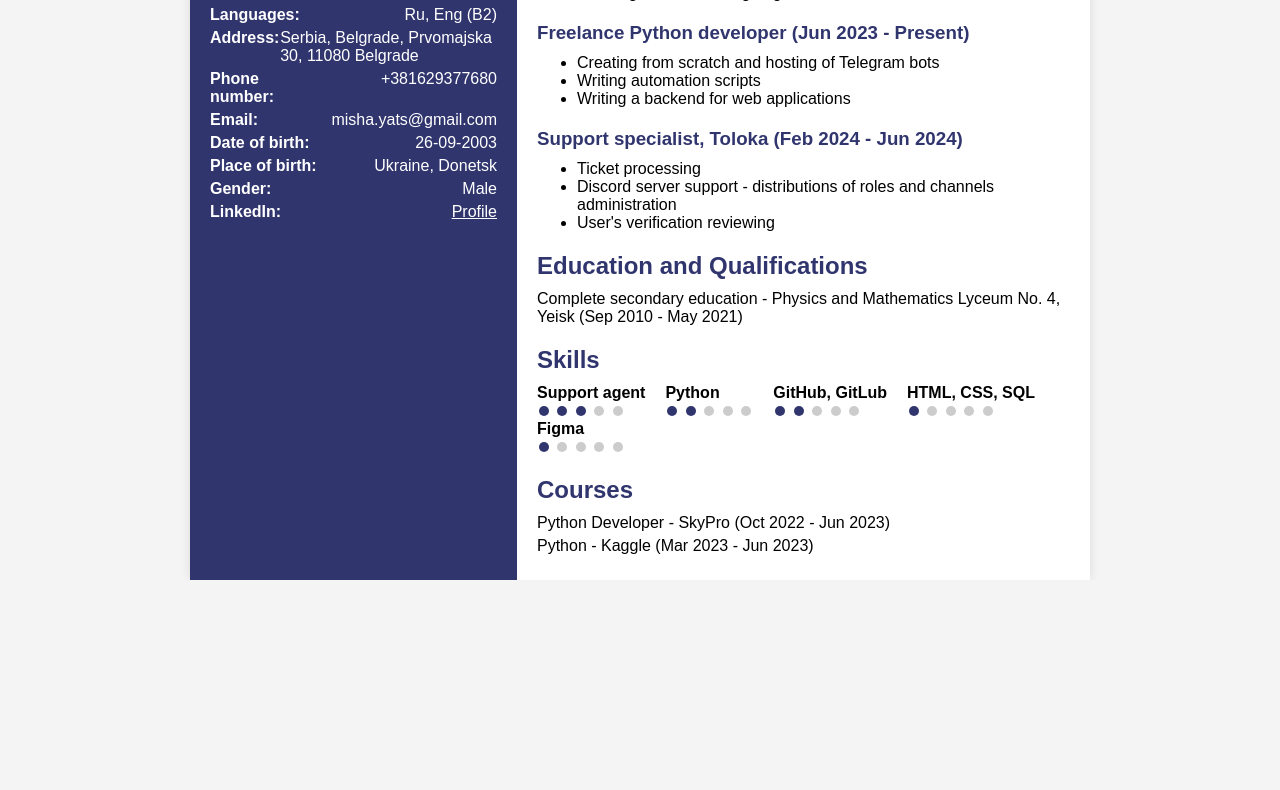
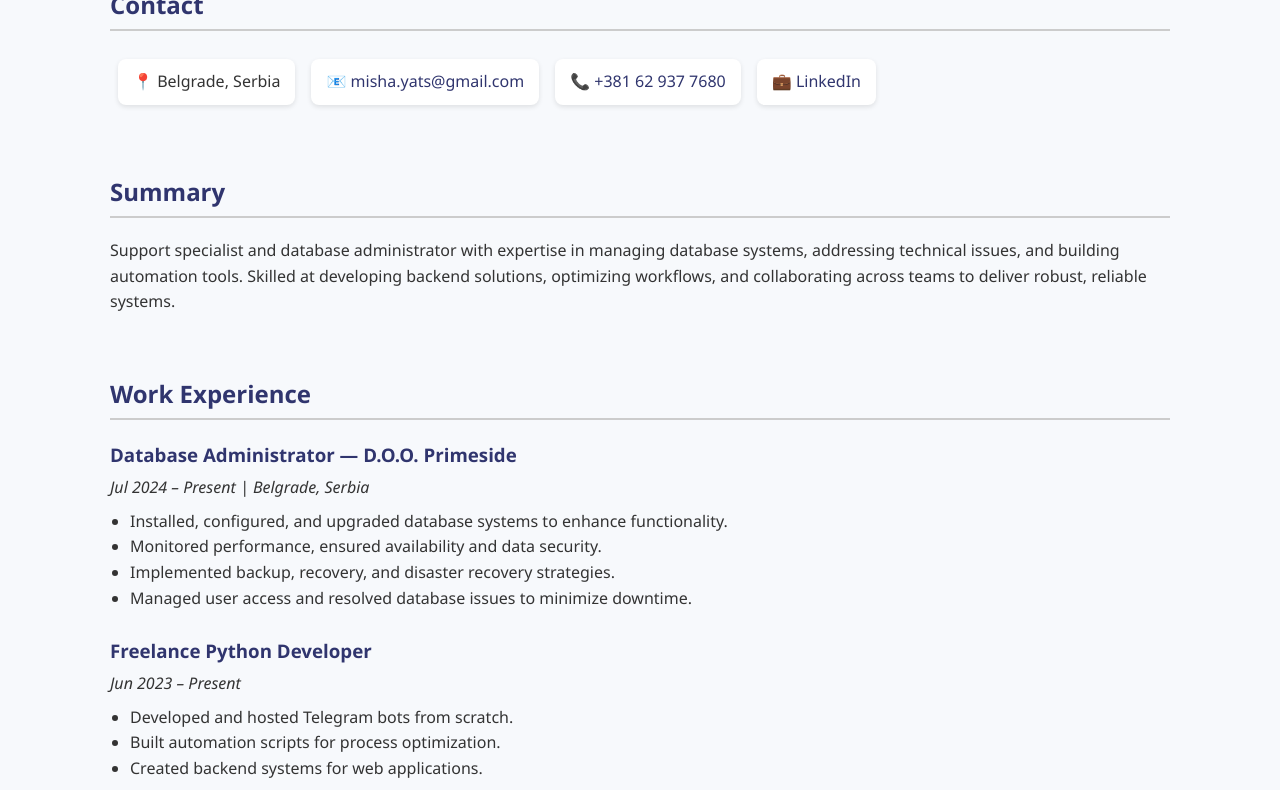
Before and after one commit to MIatsenko/MIatsenko.github.io, a plain HTML site: page index.html in a window 1280 px wide. Shown: the part 340-1130 px from the top of the page. Before the commit the page ends 920 px from the top, so only its background shows below. Drawn offline with Linux system fonts and the light colour scheme.

Commit message:
Update index.html

```diff
--- a/index.html
+++ b/index.html
@@ -3,195 +3,150 @@
 <head>
     <meta charset="UTF-8">
     <meta name="viewport" content="width=device-width, initial-scale=1.0">
-    <title>CV - Mikhail Iatsenko</title>
+    <title>Mikhail Iatsenko - Portfolio</title>
     <style>
-        body {
-            font-family: Arial, sans-serif;
-            margin: 0;
-            padding: 0;
-            background-color: #f4f4f4;
-            display: flex;
-            justify-content: center;
-            align-items: center;
-            min-height: 100vh;
+        * { margin: 0; padding: 0; box-sizing: border-box; }
+        body { font-family: "Segoe UI", Arial, sans-serif; background: #f7f9fc; color: #333; line-height: 1.6; }
+        a { color: #30356e; text-decoration: none; }
+        a:hover { text-decoration: underline; }
+        header { background: #30356e; color: #fff; padding: 50px 20px 80px; text-align: center; position: relative; }
+        header h1 { font-size: 2.5rem; margin-bottom: 10px; }
+        header p { font-size: 1.1rem; }
+        nav { position: sticky; top: 0; background: #fff; box-shadow: 0 2px 5px rgba(0,0,0,0.1); z-index: 100; }
+        nav ul { display: flex; justify-content: center; flex-wrap: wrap; list-style: none; }
+        nav li { margin: 10px 15px; }
+        nav a { font-weight: 600; color: #30356e; }
+        nav a:hover { color: #1a1f4d; }
+        .container { max-width: 1100px; margin: 40px auto; padding: 0 20px; }
+        section { margin-bottom: 60px; scroll-margin-top: 100px; }
+        h2 { color: #30356e; margin-bottom: 20px; border-bottom: 2px solid #ccc; padding-bottom: 5px; }
+        .contact-info, .skills { display: flex; flex-wrap: wrap; }
+        .contact-item, .skill { background: #fff; padding: 10px 15px; margin: 8px; border-radius: 8px; box-shadow: 0 2px 5px rgba(0,0,0,0.1); }
+        .work-item { margin-bottom: 25px; }
+        .work-item h3 { color: #30356e; margin-bottom: 5px; }
+        .work-item p { font-style: italic; margin: 5px 0; }
+        ul { margin-left: 20px; margin-top: 8px; }
+        footer { text-align: center; padding: 20px; background: #30356e; color: white; }
+        /* Responsive */
+        @media(max-width: 768px){
+            header h1 { font-size: 2rem; }
+            .contact-info, .skills { flex-direction: column; }
+            nav ul { flex-direction: column; align-items: center; }
         }
-        .cv-container {
-            background-color: white;
-            box-shadow: 0 0 10px rgba(0, 0, 0, 0.1);
-            max-width: 900px;
-            width: 100%;
-            display: flex;
+        @media(max-width: 480px){
+            header { padding: 40px 10px 70px; }
+            header h1 { font-size: 1.8rem; }
+            nav li { margin: 8px; }
         }
-        .sidebar {
-            background-color: #30356e;
-            color: white;
-            width: 35%;
-            padding: 20px;
-            display: flex;
-            flex-direction: column;
-            align-items: center;
-            text-align: left;
-        }
-        .sidebar img {
-            border-radius: 50%;
-            width: 200px;
-            height: auto;
-        }
-        .sidebar .info {
-            width: 100%;
-        }
-        .sidebar .info p {
-            margin: 5px 0;
-            display: flex;
-            justify-content: space-between;
-        }
-        .sidebar .info p strong {
-            width: 40%;
-        }
-        .sidebar h1 {
-            font-size: 24px;
-            margin-top: 10px;
-        }
-        .sidebar p {
-            margin: 5px 0;
-        }
-        .main-content {
-            padding: 20px;
-            width: 65%;
-        }
-        .main-content h2 {
-            color: #30356e;
-            margin-bottom: 10px;
-        }
-        .main-content h3 {
-            color: #30356e;
-            margin: 20px 0 10px 0;
-        }
-        .main-content p, .main-content ul {
-            margin: 5px 0;
-        }
-        .skills {
-            display: flex;
-            flex-wrap: wrap;
-        }
-        .skill {
-            margin-right: 20px;
-        }
-        .skill-level {
-            display: inline-block;
-            width: 10px;
-            height: 10px;
-            margin: 0 2px;
-            background-color: #30356e;
-            border-radius: 50%;
-        }
-        .skill-level.inactive {
-            background-color: #ccc;
-        }
+        /* Smooth Scroll */
+        html { scroll-behavior: smooth; }
     </style>
 </head>
 <body>
-    <div class="cv-container">
-        <div class="sidebar">
-            <img src="profile_pic.jpg" alt="Mikhail Iatsenko">
-            <h1>MIKHAIL IATSENKO</h1>
-            <div class="info">
-            <p><strong>Languages:</strong> Ru, Eng (B2)
-            <p><strong>Address:</strong> Serbia, Belgrade, Prvomajska 30, 11080 Belgrade</p>
-            <p><strong>Phone number:</strong> +381629377680</p>
-            <p><strong>Email:</strong> misha.yats@gmail.com</p>
-            <p><strong>Date of birth:</strong> 26-09-2003</p>
-            <p><strong>Place of birth:</strong> Ukraine, Donetsk</p>
-            <p><strong>Gender:</strong> Male</p>
-            <p><strong>LinkedIn:</strong> <a href="https://www.linkedin.com/in/mikhail-iatsenko-2157b328a/" style="color: white;">Profile</a></p>
+    <header>
+        <h1>Mikhail Iatsenko</h1>
+        <p>Database Administrator | Python Developer | Support Specialist</p>
+    </header>
+    <nav>
+        <ul>
+            <li><a href="#contact">Contact</a></li>
+            <li><a href="#summary">Summary</a></li>
+            <li><a href="#experience">Experience</a></li>
+            <li><a href="#education">Education</a></li>
+            <li><a href="#skills">Skills</a></li>
+            <li><a href="#courses">Courses</a></li>
+        </ul>
+    </nav>
+
+    <div class="container">
+        <section id="contact">
+            <h2>Contact</h2>
+            <div class="contact-info">
+                <div class="contact-item">📍 Belgrade, Serbia</div>
+                <div class="contact-item">📧 <a href="mailto:misha.yats@gmail.com">misha.yats@gmail.com</a></div>
+                <div class="contact-item">📞 <a href="tel:+381629377680">+381 62 937 7680</a></div>
+                <div class="contact-item">💼 <a href="https://www.linkedin.com/in/mikhail-iatsenko-2157b328a/" target="_blank">LinkedIn</a></div>
             </div>
+        </section>
+
+        <section id="summary">
+            <h2>Summary</h2>
+            <p>Support specialist and database administrator with expertise in managing database systems, addressing technical issues, and building automation tools. Skilled at developing backend solutions, optimizing workflows, and collaborating across teams to deliver robust, reliable systems.</p>
+        </section>
+
+        <section id="experience">
+            <h2>Work Experience</h2>
+            <div class="work-item">
+                <h3>Database Administrator — D.O.O. Primeside</h3>
+                <p>Jul 2024 – Present | Belgrade, Serbia</p>
+                <ul>
+                    <li>Installed, configured, and upgraded database systems to enhance functionality.</li>
+                    <li>Monitored performance, ensured availability and data security.</li>
+                    <li>Implemented backup, recovery, and disaster recovery strategies.</li>
+                    <li>Managed user access and resolved database issues to minimize downtime.</li>
+                </ul>
             </div>
-        <div class="main-content">
-            <h2>Work experience</h2>
-            <h3>Work with public in the housing and communal services sector, OOOKS (Jul 2021 - Jul 2022)</h3>
+            <div class="work-item">
+                <h3>Freelance Python Developer</h3>
+                <p>Jun 2023 – Present</p>
                 <ul>
-                <li>Customer information support</li>
-                <li>Conflict resolution</li>
-                <li>Creating a positive image of the customer</li>
+                    <li>Developed and hosted Telegram bots from scratch.</li>
+                    <li>Built automation scripts for process optimization.</li>
+                    <li>Created backend systems for web applications.</li>
                 </ul>
-            <h3>Administrator of a game Discord server (Jul 2022 - Jan 2024)</h3>
+            </div>
+            <div class="work-item">
+                <h3>Support Specialist — Toloka</h3>
+                <p>Feb 2024 – Jun 2024</p>
                 <ul>
-                <li>Distribution of rights/roles</li>
-                <li>Technical support</li>
-                <li>Ticket processing</li>
-                <li>Creating and conducting in-game events</li>
+                    <li>Processed support tickets and resolved user inquiries.</li>
+                    <li>Managed Discord server roles, channels, and verifications.</li>
                 </ul>
-            <h3>Freelance Python developer (Jun 2023 - Present)</h3>
+            </div>
+            <div class="work-item">
+                <h3>Administrator — Game Discord Server</h3>
+                <p>Jul 2022 – Jan 2024</p>
                 <ul>
-                <li>Creating from scratch and hosting of Telegram bots</li>
-                <li>Writing automation scripts</li>
-                <li>Writing a backend for web applications</li>
+                    <li>Provided technical support and managed role distributions.</li>
+                    <li>Organized in-game events and processed community tickets.</li>
                 </ul>
-            <h3>Support specialist, Toloka (Feb 2024 - Jun 2024)</h3>
+            </div>
+            <div class="work-item">
+                <h3>Public Service Support — OOOKS</h3>
+                <p>Jul 2021 – Jul 2022</p>
                 <ul>
-                <li>Ticket processing</li>
-                <li>Discord server support - distributions of roles and channels administration</li>
-                <li>User's verification reviewing</li>
+                    <li>Handled customer inquiries and resolved conflicts effectively.</li>
+                    <li>Maintained a positive company image through client interactions.</li>
                 </ul>
-            <h2>Education and Qualifications</h2>
-            <p>Complete secondary education - Physics and Mathematics Lyceum No. 4, Yeisk (Sep 2010 - May 2021)</p>
+            </div>
+        </section>
+
+        <section id="education">
+            <h2>Education</h2>
+            <p>Physics and Mathematics Lyceum No. 4, Yeisk — Complete Secondary Education (2010 – 2021)</p>
+        </section>
+
+        <section id="skills">
             <h2>Skills</h2>
             <div class="skills">
-                <div class="skill">
-                    <strong>Support agent</strong>
-                    <div>
-                        <span class="skill-level"></span>
-                        <span class="skill-level"></span>
-                        <span class="skill-level"></span>
-                        <span class="skill-level inactive"></span>
-                        <span class="skill-level inactive"></span>
+                <div class="skill">Python Development</div>
+                <div class="skill">Database Administration</div>
+                <div class="skill">Support & Ticketing Systems</div>
+                <div class="skill">GitHub & GitLab</div>
+                <div class="skill">HTML, CSS, SQL</div>
+                <div class="skill">Figma</div>
             </div>
+        </section>
+
+        <section id="courses">
+            <h2>Courses</h2>
+            <p>Python Developer — SkyPro (Oct 2022 – Jun 2023)</p>
+            <p>Python — Kaggle (Mar 2023 – Jun 2023)</p>
+        </section>
     </div>
-                <div class="skill">
-                    <strong>Python</strong>
-                    <div>
-                        <span class="skill-level"></span>
-                        <span class="skill-level"></span>
-                        <span class="skill-level inactive"></span>
-                        <span class="skill-level inactive"></span>
-                        <span class="skill-level inactive"></span>
-                    </div>
-                </div>
-                <div class="skill">
-                    <strong>GitHub, GitLub</strong>
-                    <div>
-                        <span class="skill-level"></span>
-                        <span class="skill-level"></span>
-                        <span class="skill-level inactive"></span>
-                        <span class="skill-level inactive"></span>
-                        <span class="skill-level inactive"></span>
-                    </div>
-                </div>
-                <div class="skill">
-                    <strong>HTML, CSS, SQL</strong>
-                    <div>
-                        <span class="skill-level"></span>
-                        <span class="skill-level inactive"></span>
-                        <span class="skill-level inactive"></span>
-                        <span class="skill-level inactive"></span>
-                        <span class="skill-level inactive"></span>
-                    </div>
-                </div>
-                <div class="skill">
-                    <strong>Figma</strong>
-                    <div>
-                        <span class="skill-level"></span>
-                        <span class="skill-level inactive"></span>
-                        <span class="skill-level inactive"></span>
-                        <span class="skill-level inactive"></span>
-                        <span class="skill-level inactive"></span>
-                    </div>
-                </div>
-            </div>
-            <h2>Courses</h2>
-            <p>Python Developer - SkyPro (Oct 2022 - Jun 2023)</p>
-            <p>Python - Kaggle (Mar 2023 - Jun 2023)</p>
-        </div>
-    </div>
+
+    <footer>
+        &copy; 2025 Mikhail Iatsenko
+    </footer>
 </body>
 </html>
```
Lines whose indentation alone changed are shown as unchanged.
